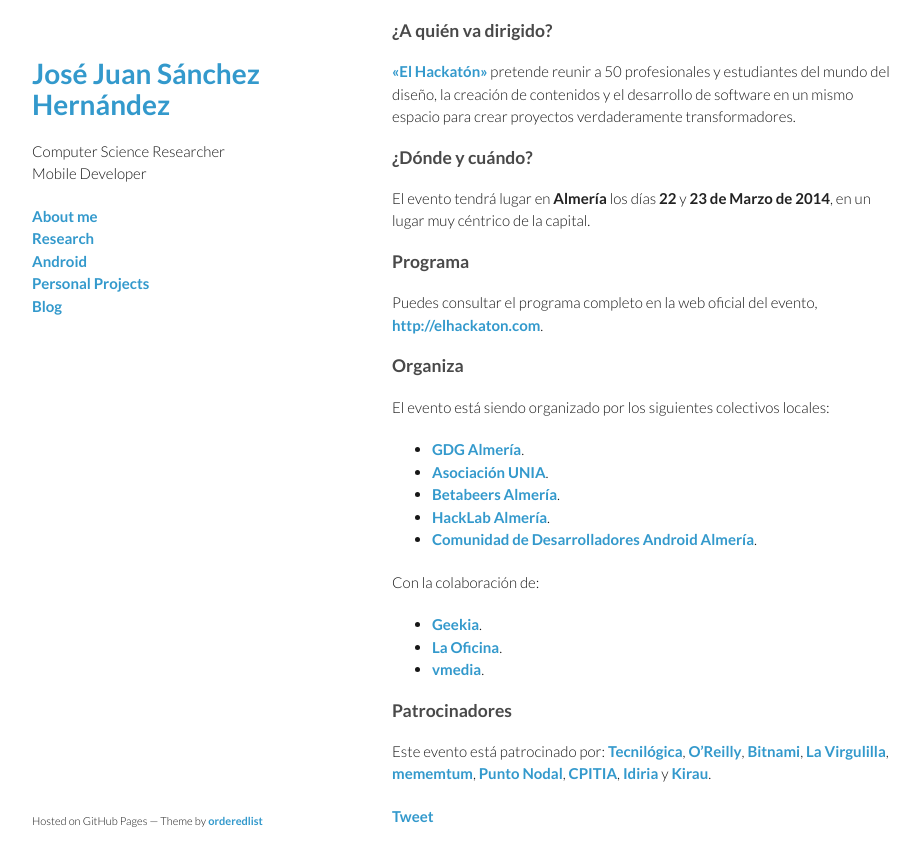
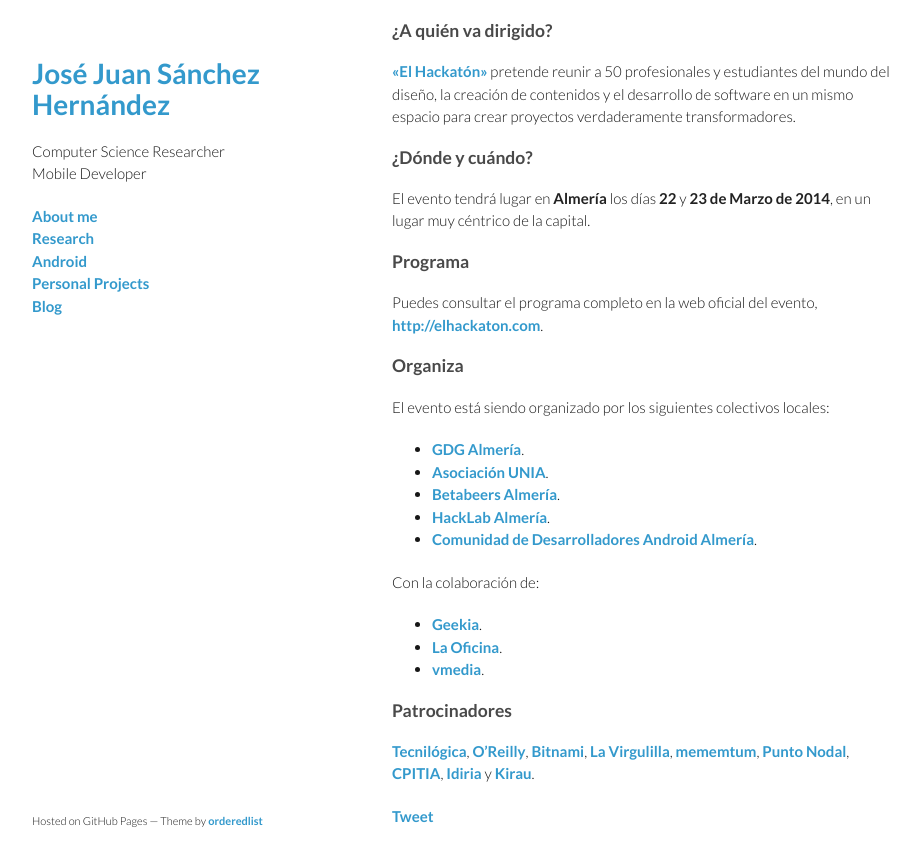
Before and after one commit to josejuansanchez/josejuansanchez.github.io, a Jekyll site: the page built from _posts/2014-02-18-el-hackaton.md, in a window 1280 px wide and 900 px high, scrolled down 833 px. Shown: the top 866 px of the window, without its empty margins (178-1098 px from the left). Built offline with Jekyll 4.4.1, drawn with Linux system fonts in a browser that asks for light colours; comment, search, counter and statistics services are not loaded.

Commit message:
Update 2014-02-18-el-hackaton.md

```diff
--- a/_posts/2014-02-18-el-hackaton.md
+++ b/_posts/2014-02-18-el-hackaton.md
@@ -51,4 +51,4 @@
 
 ### Patrocinadores
 
-Este evento está patrocinado por: [Tecnilógica](http://tecnilogica.com/), [O'Reilly](http://www.oreilly.com), [Bitnami](http://bitnami.com), [La Virgulilla](https://twitter.com/lavirgulillaes/), [mememtum](http://mememtum.com), [Punto Nodal](http://www.linkedin.com/company/soloraf---punto-nodal-s.l./products?trk=top_nav_products), [CPITIA](http://www.cpitia.org), [Idiria](http://www.idiria.com) y [Kirau](http://kirau.com).
+[Tecnilógica](http://tecnilogica.com/), [O'Reilly](http://www.oreilly.com), [Bitnami](http://bitnami.com), [La Virgulilla](https://twitter.com/lavirgulillaes/), [mememtum](http://mememtum.com), [Punto Nodal](http://www.linkedin.com/company/soloraf---punto-nodal-s.l./products?trk=top_nav_products), [CPITIA](http://www.cpitia.org), [Idiria](http://www.idiria.com) y [Kirau](http://kirau.com).
```
